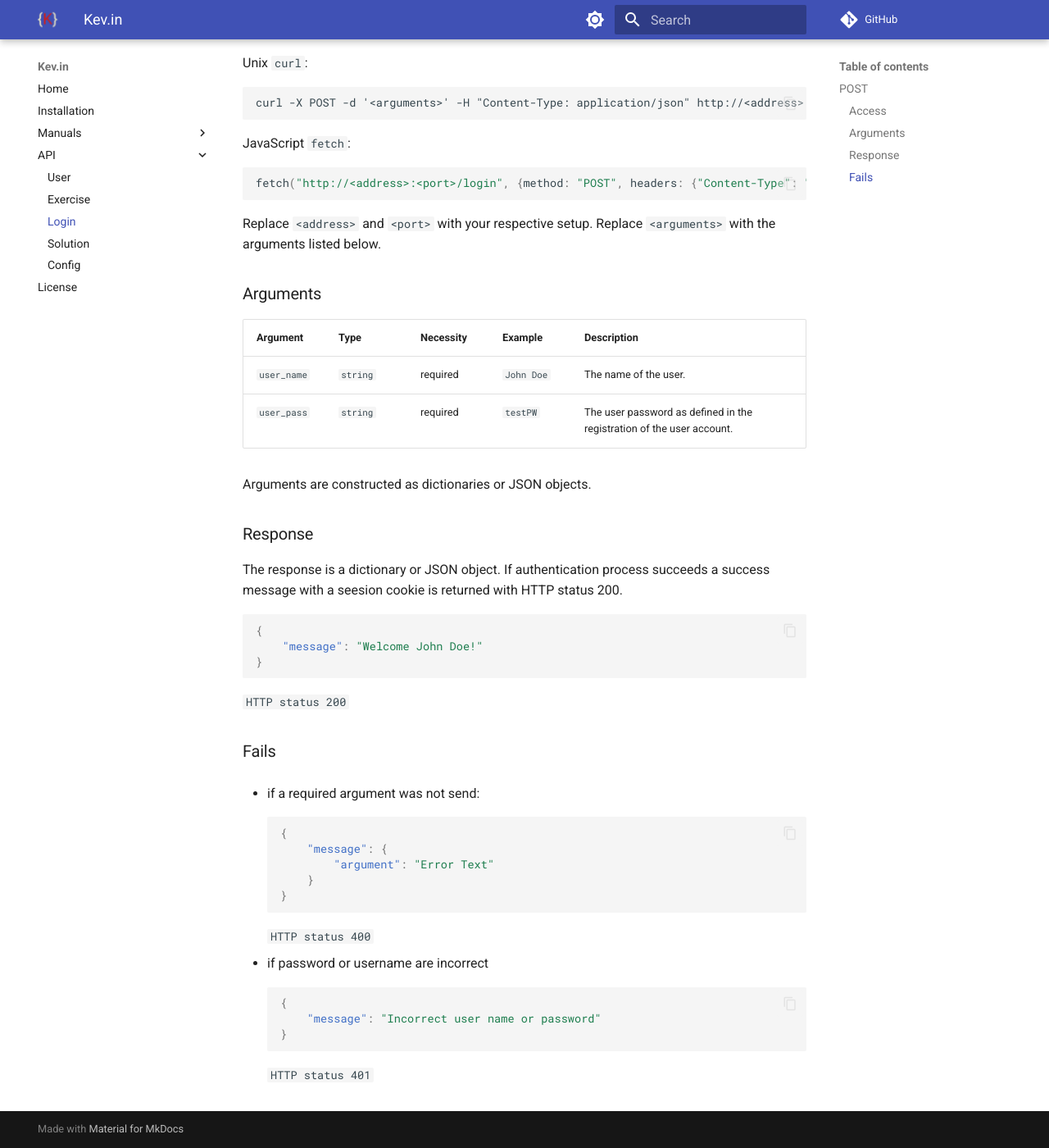
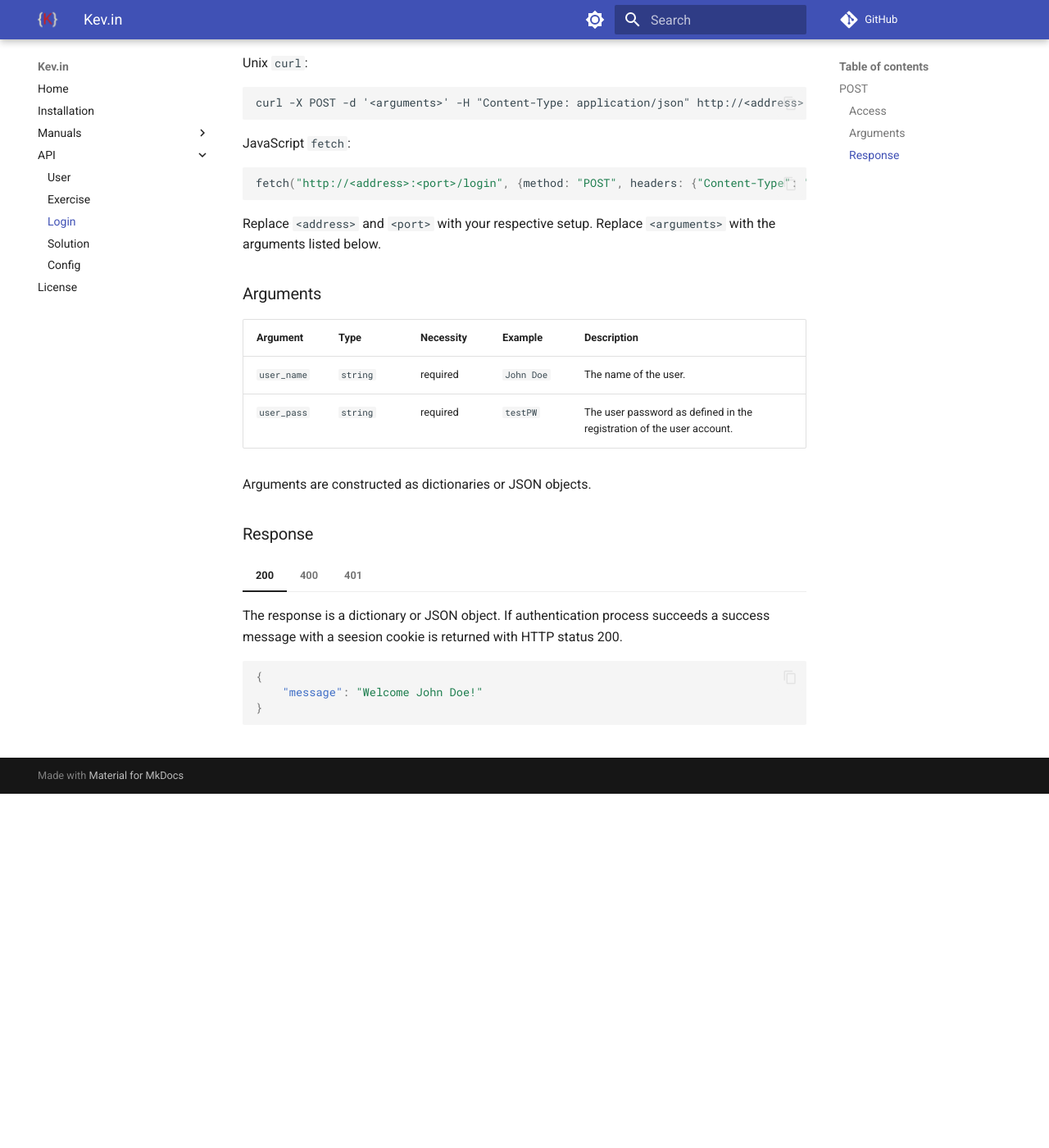
Before and after one commit to mlinke-ai/kev_in, an MkDocs documentation site: the page built from docs/api/login.md, in a window 1280 px wide and 1400 px high, scrolled down 593 px. Shown: the whole window at 82% size. Built offline with MkDocs 1.6.1 and Material for MkDocs 9.7.7, drawn with Linux system fonts in a browser that asks for light colours; comment, search, counter and statistics services are not loaded; after the commit the page ends 1561 px from its top, so only the background shows below that.

Commit message:
fixing bugs in docs

````diff
--- a/docs/api/login.md
+++ b/docs/api/login.md
@@ -53,18 +53,20 @@
 
 ### Response
 
-The response is a dictionary or JSON object. If authentication process succeeds a success message with a seesion cookie is returned with HTTP status 200.
+=== "200"
 
-```JSON
-{
-    "message": "Welcome John Doe!"
-}
-```
-`HTTP status 200`
+    The response is a dictionary or JSON object. If authentication process succeeds a success message with a seesion cookie is returned with HTTP status 200.
 
-### Fails
+    ```JSON
+    {
+        "message": "Welcome John Doe!"
+    }
+    ```
 
-- if a required argument was not send:
+=== "400"
+
+    A required argument was not sent.
+
     ```JSON
     {
         "message": {
@@ -72,12 +74,13 @@
         }
     }
     ```
-    `HTTP status 400`
 
-- if password or username are incorrect
+=== "401"
+
+    Password or username is incorrect.
+
     ```JSON
     {
         "message": "Incorrect user name or password"
     }
     ```
-    `HTTP status 401`
````
Also changed, not shown: docs/api/exercise.md (+8 -8 lines).
